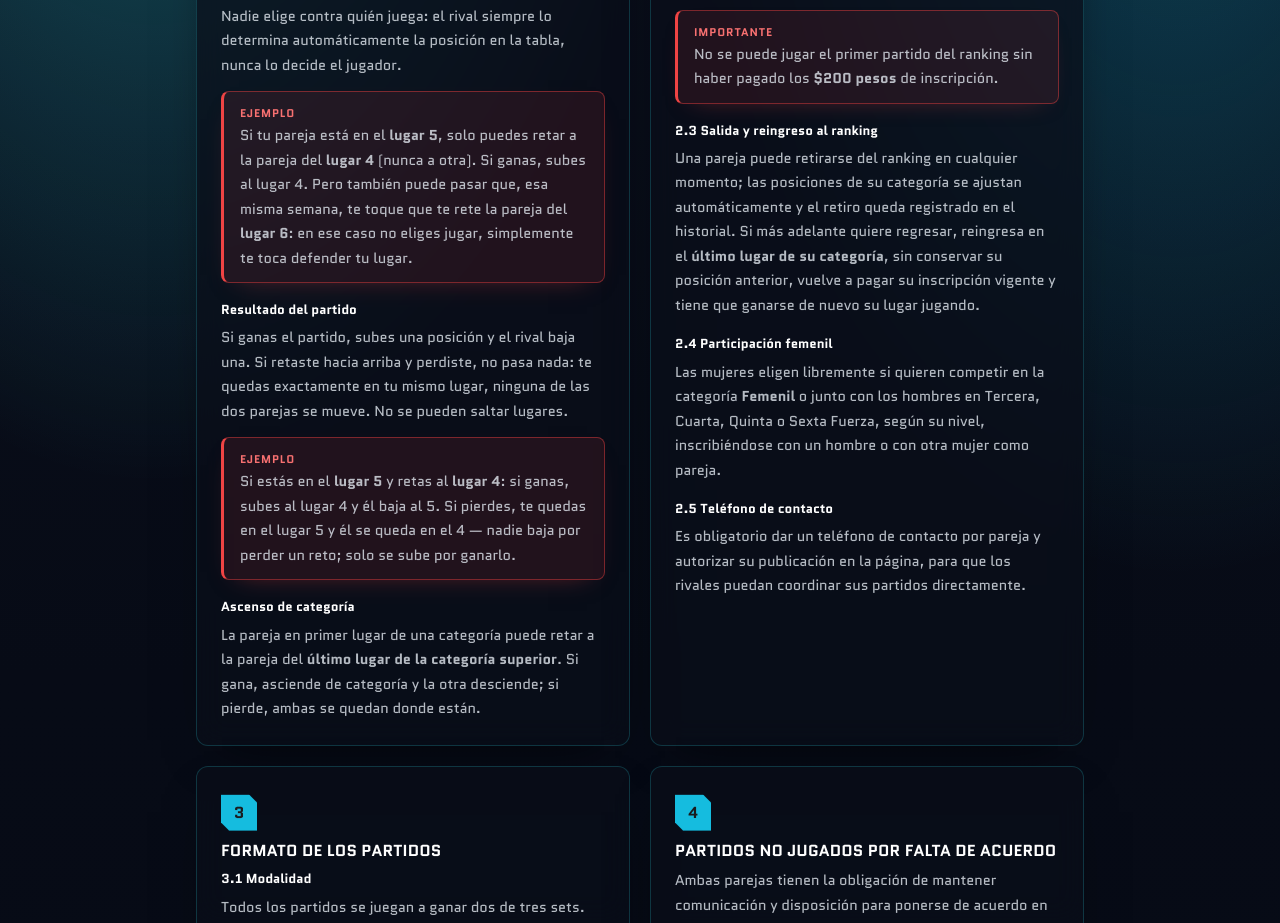
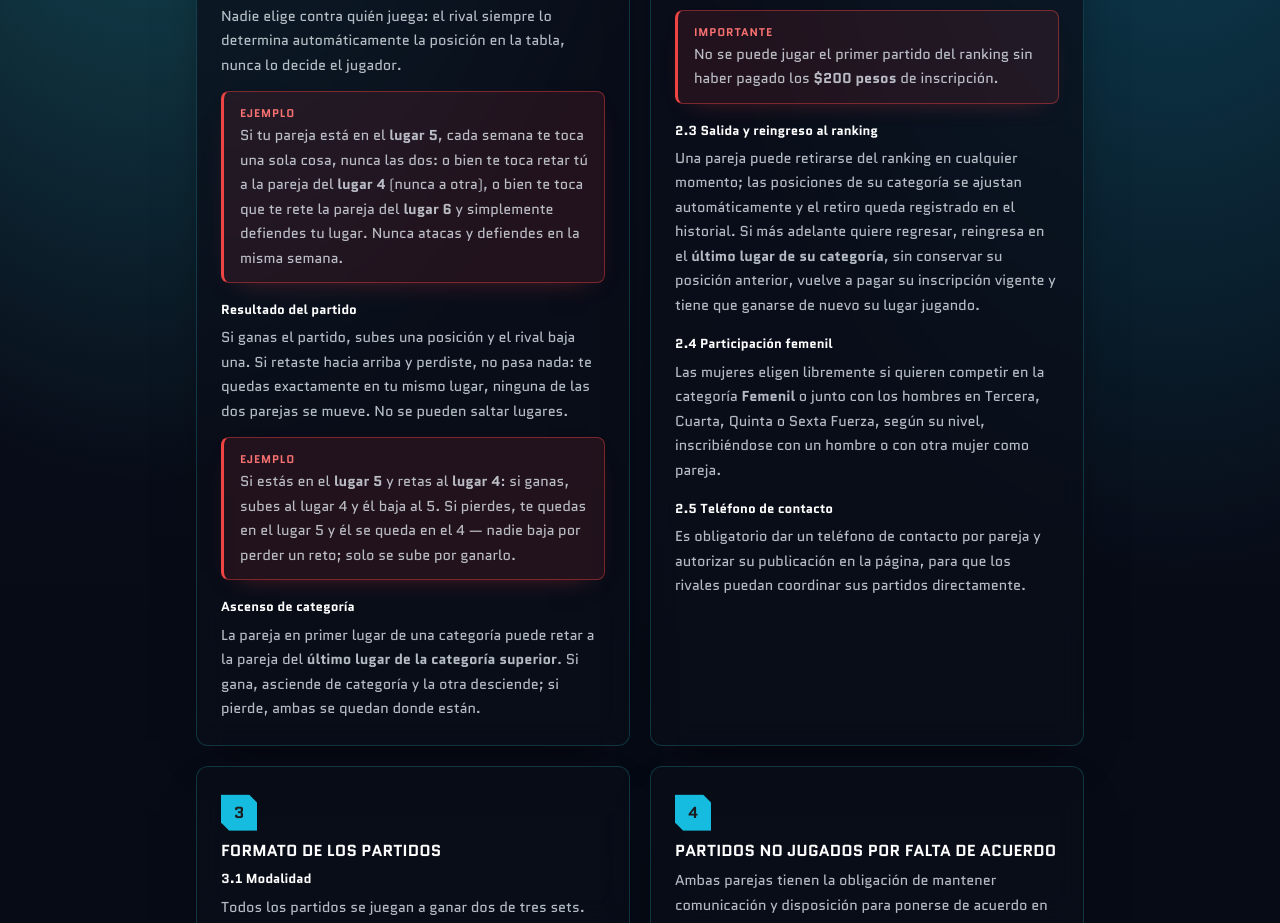
Before and after one commit to Carlosabrego136/Padel, a Next.js app: page /reglamento in a window 1280 px wide. Shown: the part 920-1843 px from the top of the page. Built offline with nearby package versions, Linux system fonts and the light colour scheme; no server answers.

Commit message:
Corregir_ejemplo_ambiguo_del_reglamento_sobre_un_partido_por_semana

```diff
--- a/src/app/reglamento/page.tsx
+++ b/src/app/reglamento/page.tsx
@@ -72,10 +72,10 @@ function construirReglas(cfg: Map<string, string>): Regla[] {
             <div className="rule-card__example">
               <p className="rule-card__example-label">Ejemplo</p>
               <p>
-                Si tu pareja está en el <strong>lugar 5</strong>, solo puedes retar a la pareja del{' '}
-                <strong>lugar 4</strong> (nunca a otra). Si ganas, subes al lugar 4. Pero también puede pasar que,
-                esa misma semana, te toque que te rete la pareja del <strong>lugar 6</strong>: en ese caso no
-                eliges jugar, simplemente te toca defender tu lugar.
+                Si tu pareja está en el <strong>lugar 5</strong>, cada semana te toca una sola cosa, nunca las dos:
+                o bien te toca retar tú a la pareja del <strong>lugar 4</strong> (nunca a otra), o bien te toca que
+                te rete la pareja del <strong>lugar 6</strong> y simplemente defiendes tu lugar. Nunca atacas y
+                defiendes en la misma semana.
               </p>
             </div>
           </div>
```
